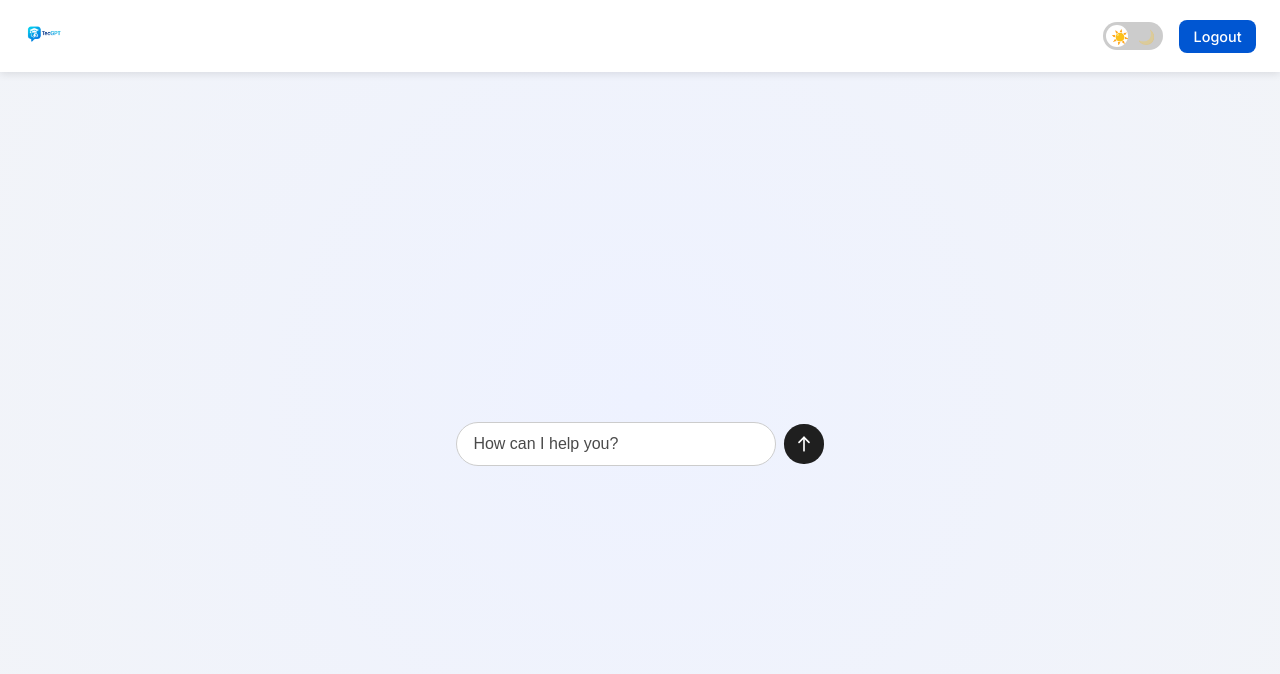
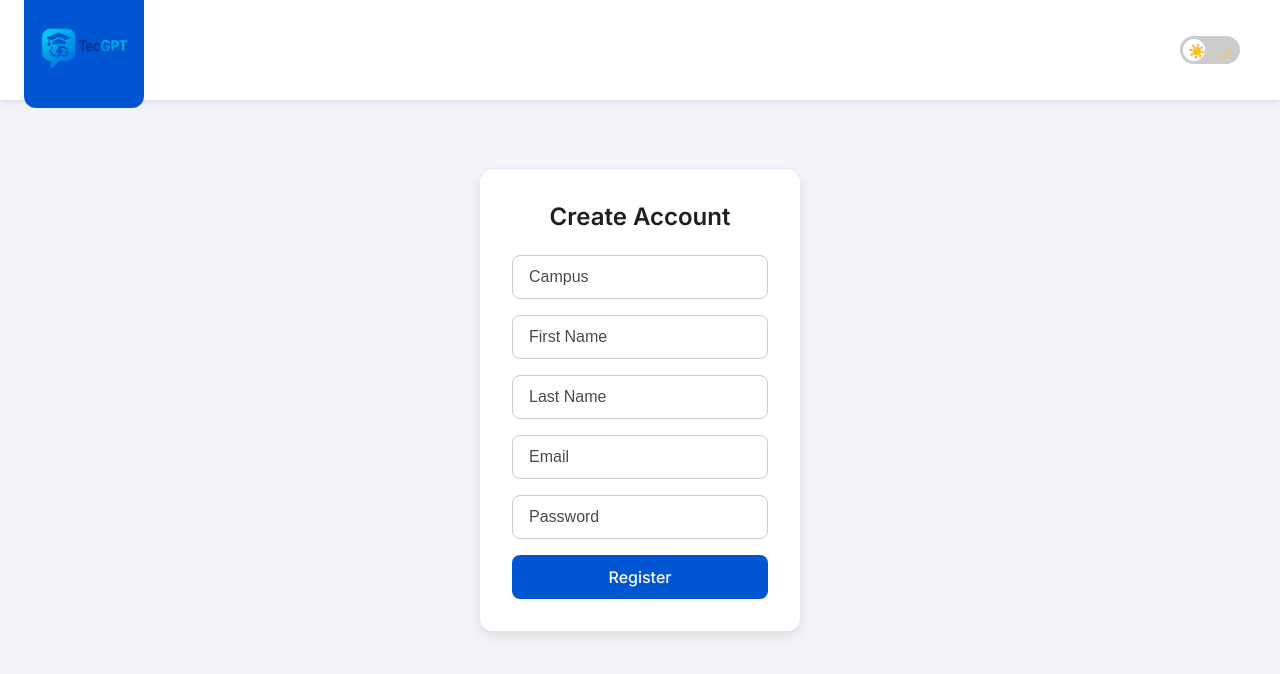
Before and after one commit to MiguelCabreraVictoria/TecGPT, a React (Create React App) app in the folder frontend/: page /#/register in a window 1280 px wide. Before the commit this address led to /#/chat. Shown: the top 674 px of the page. Built offline with nearby package versions, Linux system fonts and the light colour scheme.

Commit message:
Added Register page and edited login page

```diff
--- a/frontend/src/App.css
+++ b/frontend/src/App.css
@@ -1,8 +1,5 @@
 /* src/App.css */
 
-/* -------------------------------------- */
-/* Importa la fuente “Inter” desde Google */
-/* -------------------------------------- */
 @import url('https://fonts.googleapis.com/css2?family=Inter:wght@400;500;600;700&display=swap');
 
 /* -------------------------------------- */
@@ -283,7 +280,7 @@ body.dark .login-form button {
   top: 0;
   left: 0;
   width: 100%;
-  height: 72px;
+  height: 100px;
   background-color: var(--card-bg);
   box-shadow: 0 2px 8px var(--shadow-color);
   display: flex;
@@ -293,9 +290,23 @@ body.dark .login-form button {
   z-index: 1000;
 }
 
+/* Aumentamos el tamaño del logo */
+/* Nueva regla para que el logo tenga fondo */
+/* Estilo por defecto (modo claro) */
 .navbar-left .logo-img {
-  height: 40px;
+  height: 120px;
   width: auto;
+  background-color: var(--accent-color);
+  padding: 8px;
+  border-radius: 12px;
+}
+
+/* Cuando body tiene la clase .dark, cambiamos el fondo del logo */
+body.dark .navbar-left .logo-img {
+  /* Usa un color que contraste en modo oscuro, por ejemplo: */
+  background-color: var(--bg-secondary);
+  /* O bien, un gris más oscuro: */
+  /* background-color: #2a2a2a; */
 }
 
 .navbar-right {
--- a/frontend/src/App.js
+++ b/frontend/src/App.js
@@ -1,13 +1,14 @@
 // src/App.js
 import React, { useState, useEffect } from 'react';
 import { Routes, Route, Navigate } from 'react-router-dom';
+
 import NavBar from './components/NavBar';
 import Login from './pages/Login';
 import Chat from './pages/Chat';
+import Register from './pages/Register';   // ← Importa la nueva página
 import './App.css';
 
 export default function App() {
-  // Estado de tema (light/dark). Sigue vigente el switch, pero ya no hay "auth".
   const [theme, setTheme] = useState('light');
 
   useEffect(() => {
@@ -28,8 +29,7 @@ export default function App() {
   };
 
   const handleLogout = () => {
-    // Opcional: podrías limpiar algo de estado aquí, pero como no hay login real,
-    // podemos dejarlo vacío o mostrar un mensaje.
+    // Ya no hay lógica de “auth” real aquí.
   };
 
   return (
@@ -47,13 +47,16 @@ export default function App() {
       <NavBar theme={theme} toggleTheme={toggleTheme} onLogout={handleLogout} />
 
       <Routes>
-        {/* La ruta /login permanece para que puedas visitar login si lo deseas */}
+        {/* Si quieres seguir usando Login: */}
         <Route path="/login" element={<Login onLogin={() => {}} />} />
 
-        {/* /chat ya no chequea autenticación, muestra directamente el Chat */}
+        {/* La nueva ruta para crear usuarios */}
+        <Route path="/register" element={<Register />} />
+
+        {/* Chat libre sin login */}
         <Route path="/chat" element={<Chat />} />
 
-        {/* Cualquier otra ruta (incluyendo la raíz “/”) redirige a /chat */}
+        {/* Ruta catch-all → redirige a /chat */}
         <Route path="*" element={<Navigate to="/chat" replace />} />
       </Routes>
     </div>
--- a/frontend/src/components/NavBar.jsx
+++ b/frontend/src/components/NavBar.jsx
@@ -1,8 +1,14 @@
-// src/components/NavBar.jsx
 import React from 'react';
+import { useLocation } from 'react-router-dom';
 import logo from '../assets/logoTecGpt.png';
 
 export default function NavBar({ theme, toggleTheme, onLogout }) {
+  const location = useLocation();
+  const currentPath = location.pathname; // por ejemplo "/login" o "/chat" o "/register"
+
+  // Oculta el botón de logout si estamos en /login o /register
+  const showLogout = currentPath !== '/login' && currentPath !== '/register';
+
   return (
     <nav className="navbar">
       <div className="navbar-left">
@@ -20,9 +26,11 @@ export default function NavBar({ theme, toggleTheme, onLogout }) {
             <span className="icon-moon">🌙</span>
           </span>
         </label>
-        <button className="logout-btn" onClick={onLogout}>
-          Logout
-        </button>
+        {showLogout && (
+          <button className="logout-btn" onClick={onLogout}>
+            Logout
+          </button>
+        )}
       </div>
     </nav>
   );
--- a/frontend/src/pages/Chat.jsx
+++ b/frontend/src/pages/Chat.jsx
@@ -8,13 +8,21 @@ export default function Chat() {
   const handleSubmit = (e) => {
     e.preventDefault();
     if (!prompt.trim()) return;
-    // Simulate a “response” from TecGPT
+    // Genera la “respuesta” simulada
     setResponse(`👉 Simulated response: "${prompt}"`);
     setPrompt('');
   };
 
   return (
     <div className="main-container">
+      {/* Aquí va la respuesta simulada, arriba del input */}
+      {response && (
+        <div className="response-box">
+          {response}
+        </div>
+      )}
+
+      {/* Formulario de chat */}
       <form className="chat-form" onSubmit={handleSubmit}>
         <input
           type="text"
@@ -23,7 +31,6 @@ export default function Chat() {
           onChange={(e) => setPrompt(e.target.value)}
         />
         <button type="submit" className="arrow-btn">
-          {/* Upward arrow shape */}
           <svg width="20" height="20" viewBox="0 0 24 24" fill="none">
             <path
               d="M12 4L12 20"
@@ -41,8 +48,6 @@ export default function Chat() {
           </svg>
         </button>
       </form>
-
-      {response && <div className="response-box">{response}</div>}
     </div>
   );
 }
--- a/frontend/src/pages/Login.jsx
+++ b/frontend/src/pages/Login.jsx
@@ -1,6 +1,6 @@
 // src/pages/Login.jsx
 import React, { useState } from 'react';
-import { useNavigate } from 'react-router-dom';
+import { useNavigate, Link } from 'react-router-dom';
 
 export default function Login({ onLogin }) {
   const [email, setEmail] = useState('');
@@ -15,7 +15,7 @@ export default function Login({ onLogin }) {
       return;
     }
 
-    // Simulate successful login
+    // Simula login exitoso
     onLogin();
     navigate('/chat');
   };
@@ -40,6 +40,14 @@ export default function Login({ onLogin }) {
           />
           <button type="submit">Login</button>
         </form>
+
+        {/* ========================= */}
+        {/* Opción de Registrarse */}
+        {/* ========================= */}
+        <div style={{ marginTop: '1rem', textAlign: 'center' }}>
+            {' '}
+          <Link to="/register">Register here</Link>
+        </div>
       </div>
     </div>
   );
--- /dev/null
+++ b/frontend/src/pages/Register.jsx
@@ -0,0 +1,83 @@
+// src/pages/Register.jsx
+import React, { useState } from 'react';
+import { useNavigate } from 'react-router-dom';
+
+export default function Register() {
+  const [campus, setCampus] = useState('');
+  const [name, setName] = useState('');
+  const [lastName, setLastName] = useState('');
+  const [email, setEmail] = useState('');
+  const [password, setPassword] = useState('');
+  const [error, setError] = useState('');
+  const navigate = useNavigate();
+
+  const handleSubmit = (e) => {
+    e.preventDefault();
+    // Validación básica: todos los campos obligatorios
+    if (
+      !campus.trim() ||
+      !name.trim() ||
+      !lastName.trim() ||
+      !email.trim() ||
+      !password.trim()
+    ) {
+      setError('Please fill in all fields');
+      return;
+    }
+
+    // Aquí simularíamos la creación de usuario (ej. llamada a API).
+    // Por ahora, solo imprimimos en consola y redirigimos al chat.
+    console.log({
+      campus,
+      name,
+      lastName,
+      email,
+      password,
+    });
+
+    // Redirigimos directamente al chat (o a donde quieras)
+    navigate('/chat');
+  };
+
+  return (
+    <div className="login-wrapper">
+      <div className="login-card">
+        <h2>Create Account</h2>
+        {error && <div className="login-error">{error}</div>}
+        <form onSubmit={handleSubmit} className="login-form">
+          <input
+            type="text"
+            placeholder="Campus"
+            value={campus}
+            onChange={(e) => setCampus(e.target.value)}
+          />
+          <input
+            type="text"
+            placeholder="First Name"
+            value={name}
+            onChange={(e) => setName(e.target.value)}
+          />
+          <input
+            type="text"
+            placeholder="Last Name"
+            value={lastName}
+            onChange={(e) => setLastName(e.target.value)}
+          />
+          <input
+            type="email"
+            placeholder="Email"
+            value={email}
+            onChange={(e) => setEmail(e.target.value)}
+          />
+          <input
+            type="password"
+            placeholder="Password"
+            value={password}
+            onChange={(e) => setPassword(e.target.value)}
+          />
+          <button type="submit">Register</button>
+        </form>
+      </div>
+    </div>
+  );
+}
```
